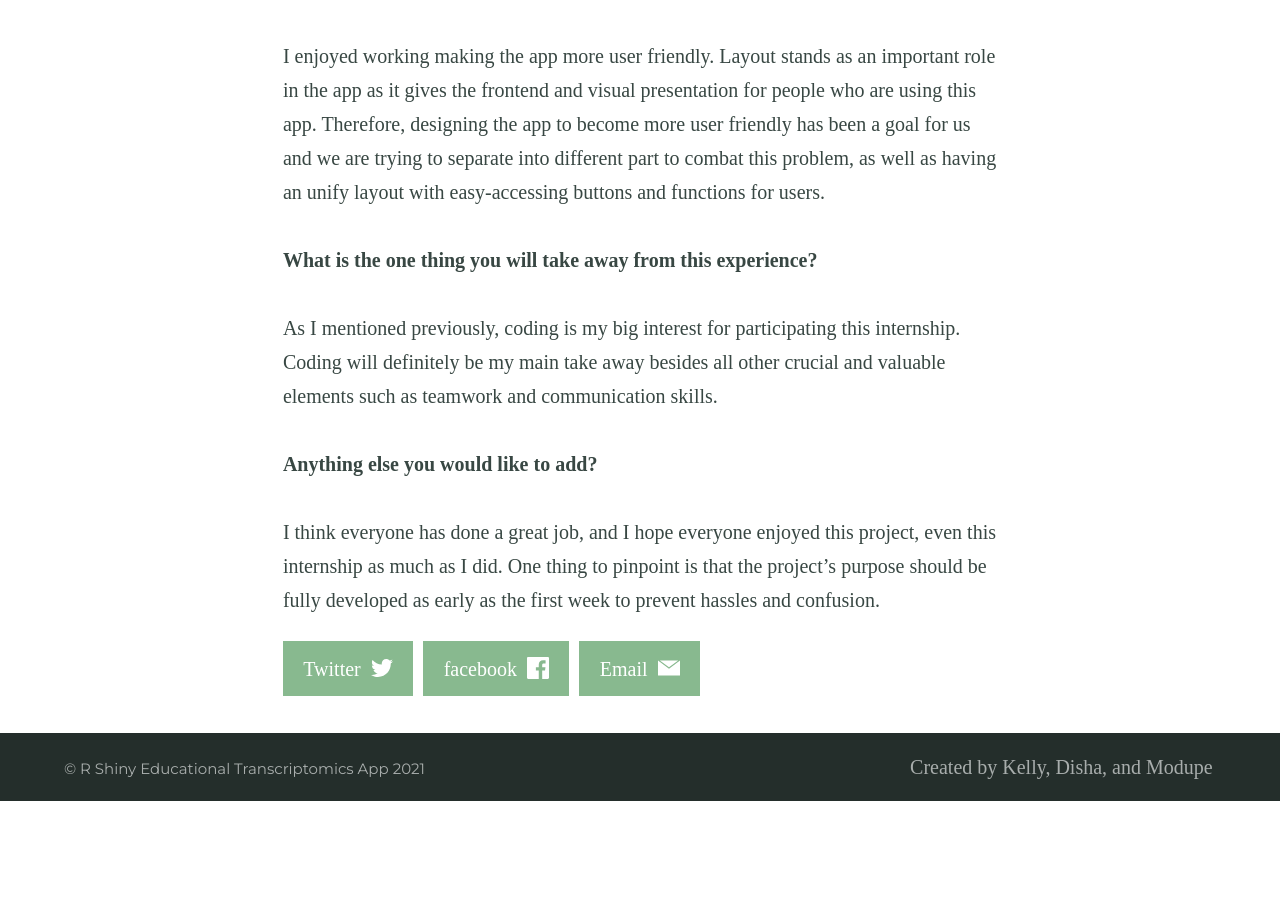
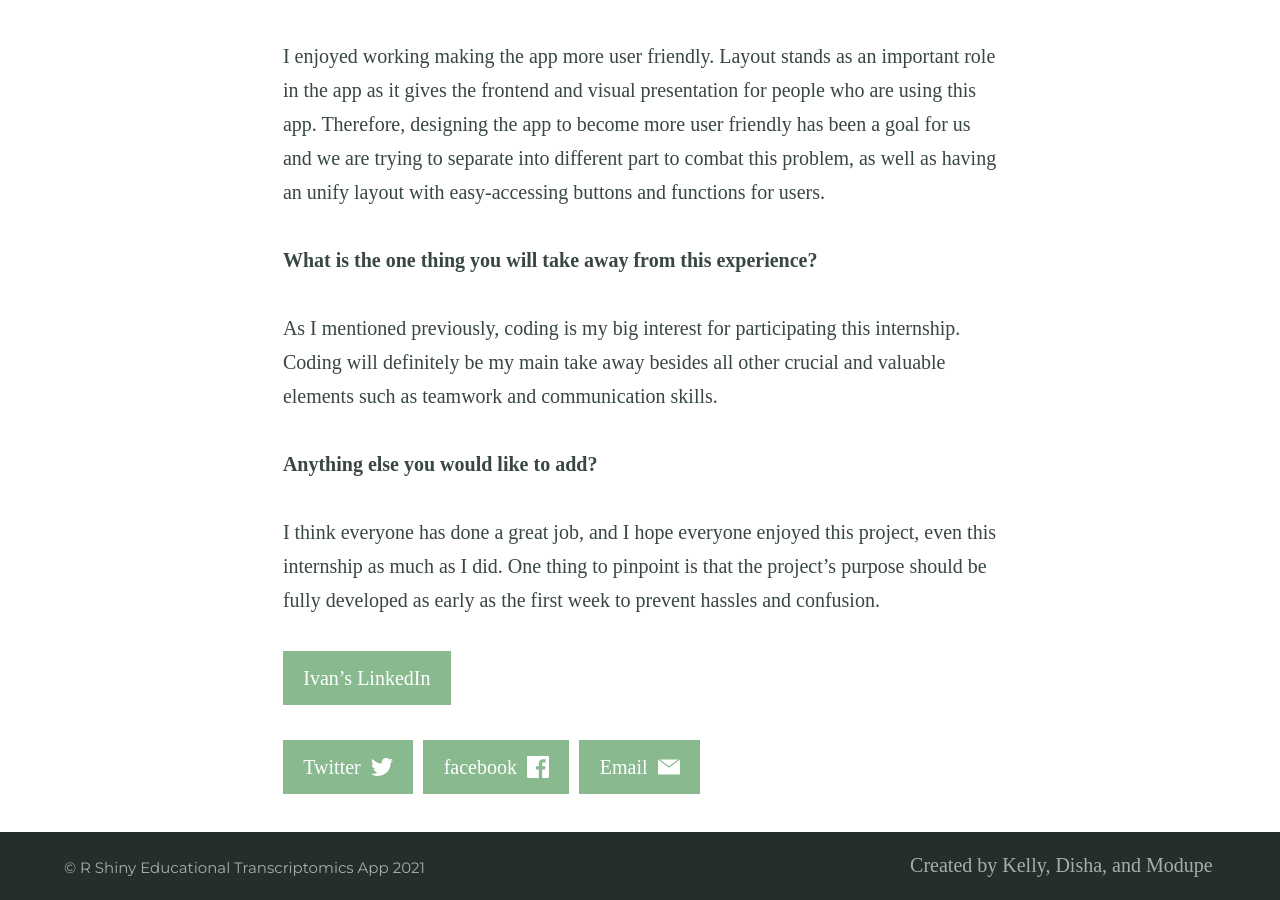
Before and after one commit to BI-STEM-Away/sMAP_dev, a Jekyll site: the page built from _posts/2021-07-28-Ivans-blog.md, in a window 1280 px wide and 900 px high, scrolled down 1335 px. Built offline with Jekyll 4.4.1, drawn with Linux system fonts in a browser that asks for light colours; before the commit the page ends 2136 px from its top, so only the background shows below that.

Commit message:
Update 2021-07-28-Ivans-blog.md

```diff
--- a/_posts/2021-07-28-Ivans-blog.md
+++ b/_posts/2021-07-28-Ivans-blog.md
@@ -28,3 +28,5 @@ As I mentioned previously, coding is my big interest for participating this inte
 **Anything else you would like to add?**
 
 I think everyone has done a great job, and I hope everyone enjoyed this project, even this internship as much as I did. One thing to pinpoint is that the project's purpose should be fully developed as early as the first week to prevent hassles and confusion.
+
+{% include button.html text="Ivan's LinkedIn" link="https://www.linkedin.com/in/hou-wang-ivan-lam-56867a18b/" color="#88B98F" %}
```
